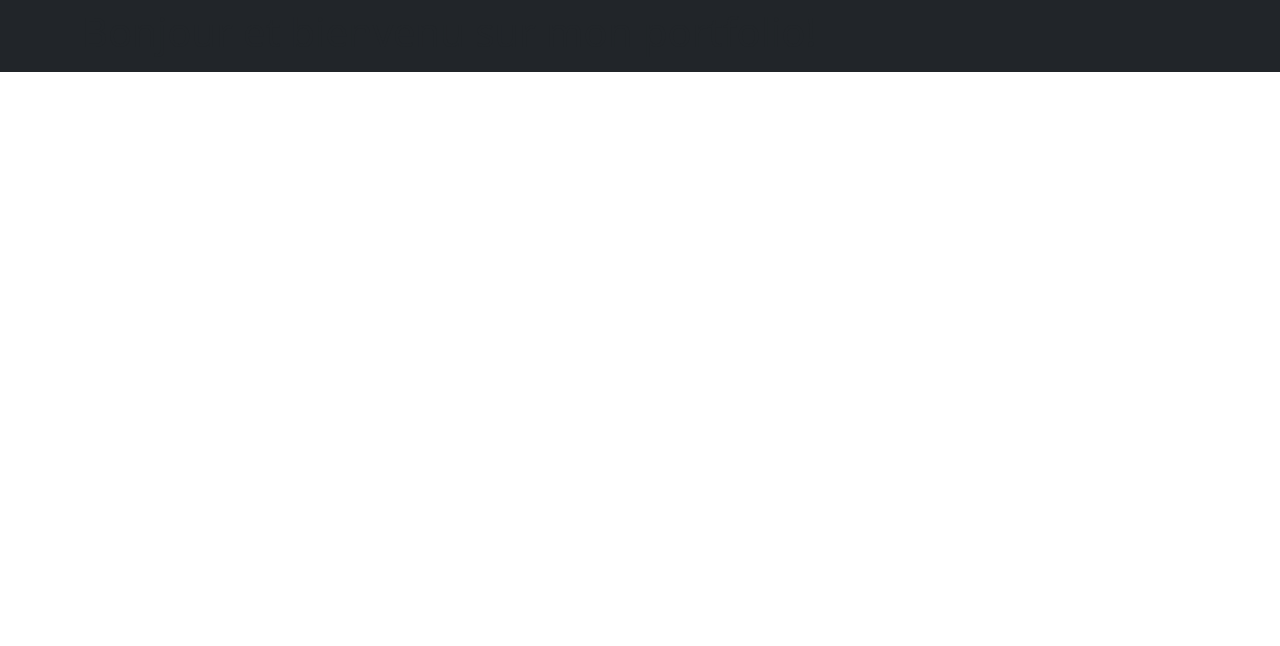
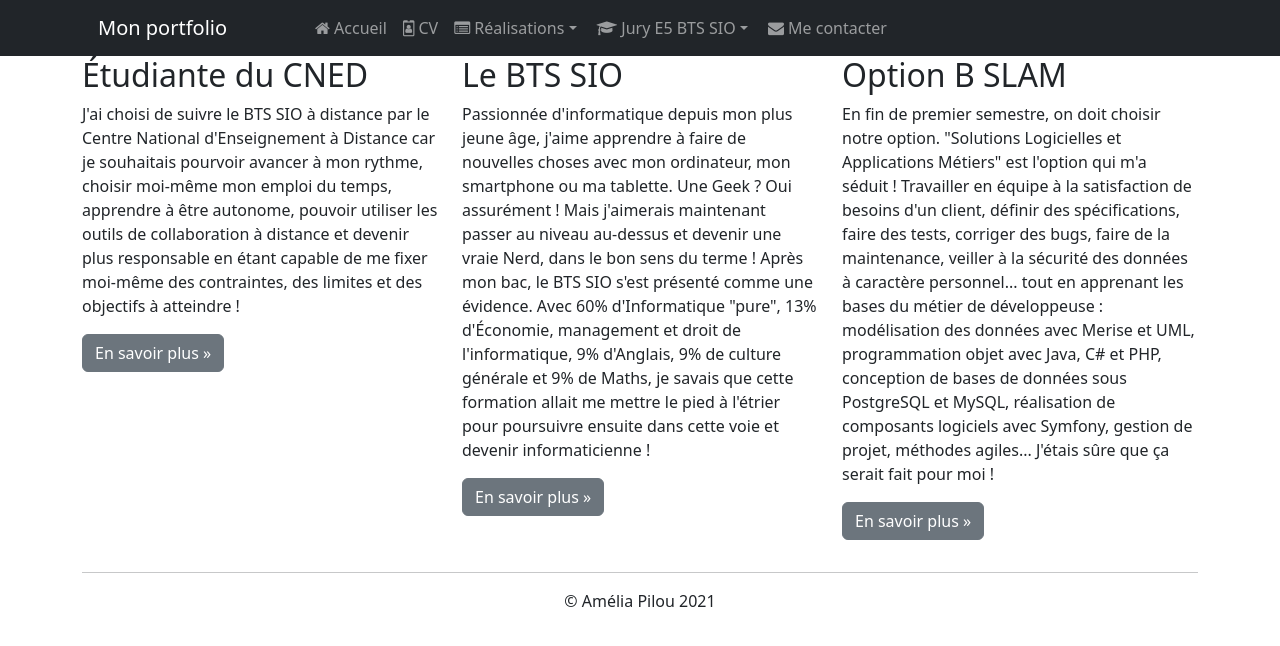
Before and after one commit to Yousofffffff/lucasrouzies.github.io, a plain HTML site: page index.html in a window 1280 px wide. Drawn offline with nearby package versions, Linux system fonts and the light colour scheme.

```diff
--- a/index.html
+++ b/index.html
@@ -114,13 +114,65 @@
                 </div>
             </div>
         </nav>
-
-
-
-
-        <nav class="navbar navbar-dark bg-dark fixed-top navbar-expand-md">
+        <h1>Bonjour et bienvenu sur mon portfolio!</h1>
+        <div class="jumbotron"></div> <!-- Emplacement pour le contenu principal de la page -->
+        <footer>
             <div class="container">
-                <h1>Bonjour et bienvenu sur mon portfolio!</h1>
+                <div class="row">
+                    <div class="col-lg-4">
+                        <h2>Étudiante du CNED</h2>
+                        <p>J'ai choisi de suivre le BTS SIO à distance par le Centre National
+                            d'Enseignement à Distance car je souhaitais pourvoir avancer à mon rythme,
+                            choisir moi-même mon emploi du temps, apprendre à être autonome, pouvoir
+                            utiliser les outils de collaboration à distance et devenir plus responsable en
+                            étant capable de me fixer moi-même des contraintes, des limites et des
+                            objectifs à atteindre !
+                        </p>
+                        <p><a class="btn btn-secondary" href="http://www.cned.fr" target="_blank"
+                              role="button">En savoir plus »</a>
+                        </p>
+                    </div>
+                    <div class="col-lg-4">
+                        <h2>Le BTS SIO</h2>
+                        <p>Passionnée d'informatique depuis mon plus jeune âge, j'aime apprendre à faire
+                            de nouvelles choses avec mon ordinateur, mon smartphone ou ma tablette. Une
+                            Geek ? Oui assurément ! Mais j'aimerais maintenant passer au niveau au-dessus
+                            et devenir une vraie Nerd, dans le bon sens du terme ! Après mon bac, le BTS
+                            SIO s'est présenté comme une évidence. Avec 60% d'Informatique "pure", 13%
+                            d'Économie, management et droit de l'informatique, 9% d'Anglais, 9% de culture
+                            générale et 9% de Maths, je savais que cette formation allait me mettre le
+                            pied à l'étrier pour poursuivre ensuite dans cette voie et devenir
+                            informaticienne !
+                        </p>
+                        <p><a class="btn btn-secondary" href="https://fr.wikipedia.org/wiki/Brevet_de_tec
+                              hnicien_supérieur_-_Services_informatiques_aux_organisations"
+                              target="_blank" role="button">En savoir plus »</a>
+                        </p>
+                    </div>
+                    <div class="col-lg-4">
+                        <h2>Option B SLAM</h2>
+                        <p>En fin de premier semestre, on doit choisir notre option. "Solutions
+                            Logicielles et Applications Métiers" est l'option qui m'a séduit&nbsp;!
+                            Travailler en équipe à la satisfaction de besoins d'un client, définir des
+                            spécifications, faire des tests, corriger des bugs, faire de la maintenance,
+                            veiller à la sécurité des données à caractère personnel... tout en apprenant
+                            les bases du métier de développeuse : modélisation des données
+                            avec Merise et UML, programmation objet avec Java, C# et PHP, conception
+                            de bases de données sous PostgreSQL et MySQL, réalisation de
+                            composants logiciels avec Symfony, gestion de projet, méthodes agiles...
+                            J'étais sûre que ça serait fait pour moi !
+                        </p>
+                        <p><a class="btn btn-secondary" href="https://www.onisep.fr/Ressources/Univers-Fo
+                              rmation/Formations/Post-bac/bts-services-informatiques-aux-organisations-op
+                              tion-b-solutions-logicielles-et-applications-metiers" target="_blank"
+                              role="button">En savoir plus »</a>
+                        </p>
+                    </div>
+                </div>
+                <hr>
+                <p class="text-center" id="copyright">© Amélia Pilou 2021</p>
+            </div>
+        </footer>
 
         <!-- Optional JavaScript; choose one of the two! -->
 
```
Lines whose indentation alone changed are shown as unchanged.
